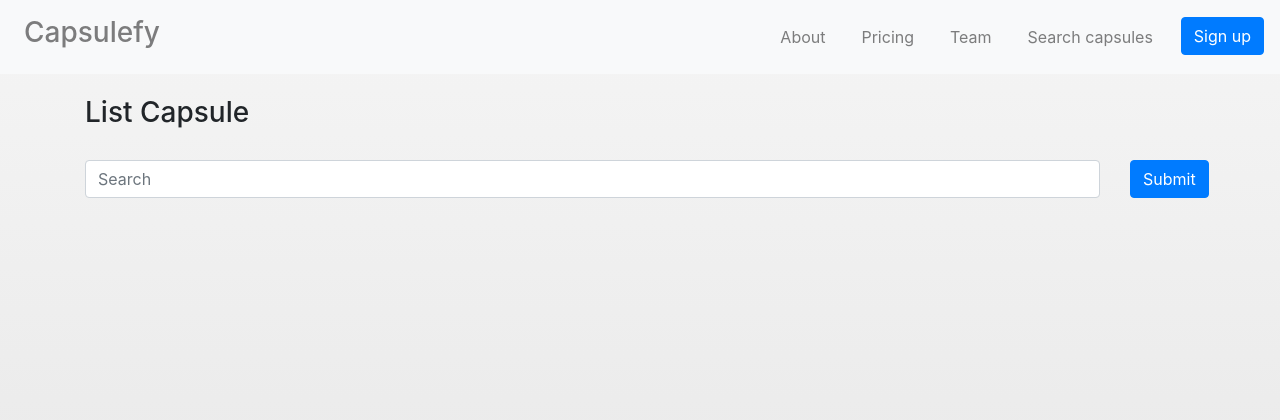
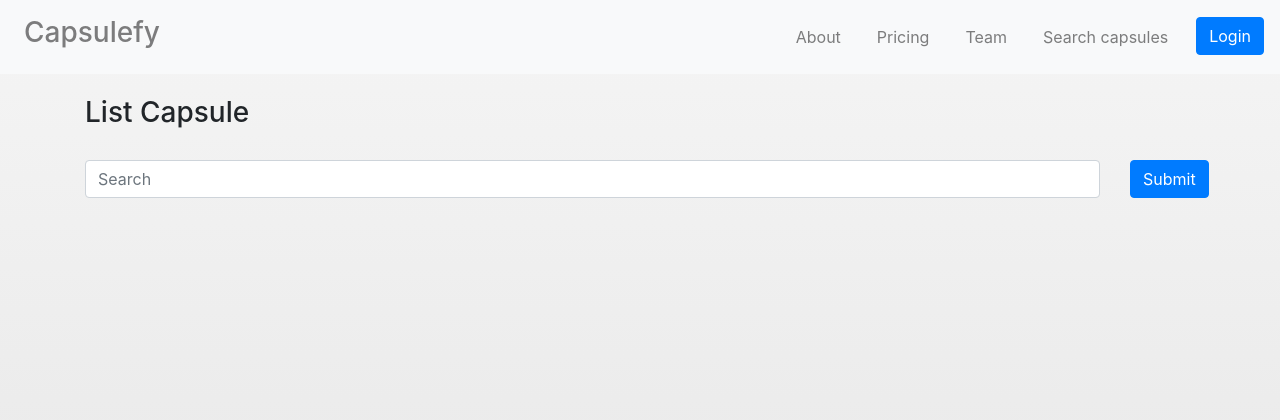
Before and after one commit to pabreblob/capsulefy, a Django app: page /list/ in a window 1280 px wide. Shown: the top 420 px of the page. Run offline with Django 3.2, Linux system fonts and the light colour scheme; data that the repository does not hold is empty; parts of the project's set-up code (start-up, migrations or seed data) failed here and were passed over; some libraries are stand-ins or nearby versions.

Commit message:
Updated login button

```diff
--- a/capsulefyweb/main/templates/base.html
+++ b/capsulefyweb/main/templates/base.html
@@ -62,7 +62,7 @@
             </li>
             {% else %}
               <li class="nav-item">
-                <button class="btn btn-primary" onclick="window.location='/login'">Sign up</button>
+                <button class="btn btn-primary" onclick="window.location='/login'">Login</button>
               </li>
             {% endif %}
             </li>
```
